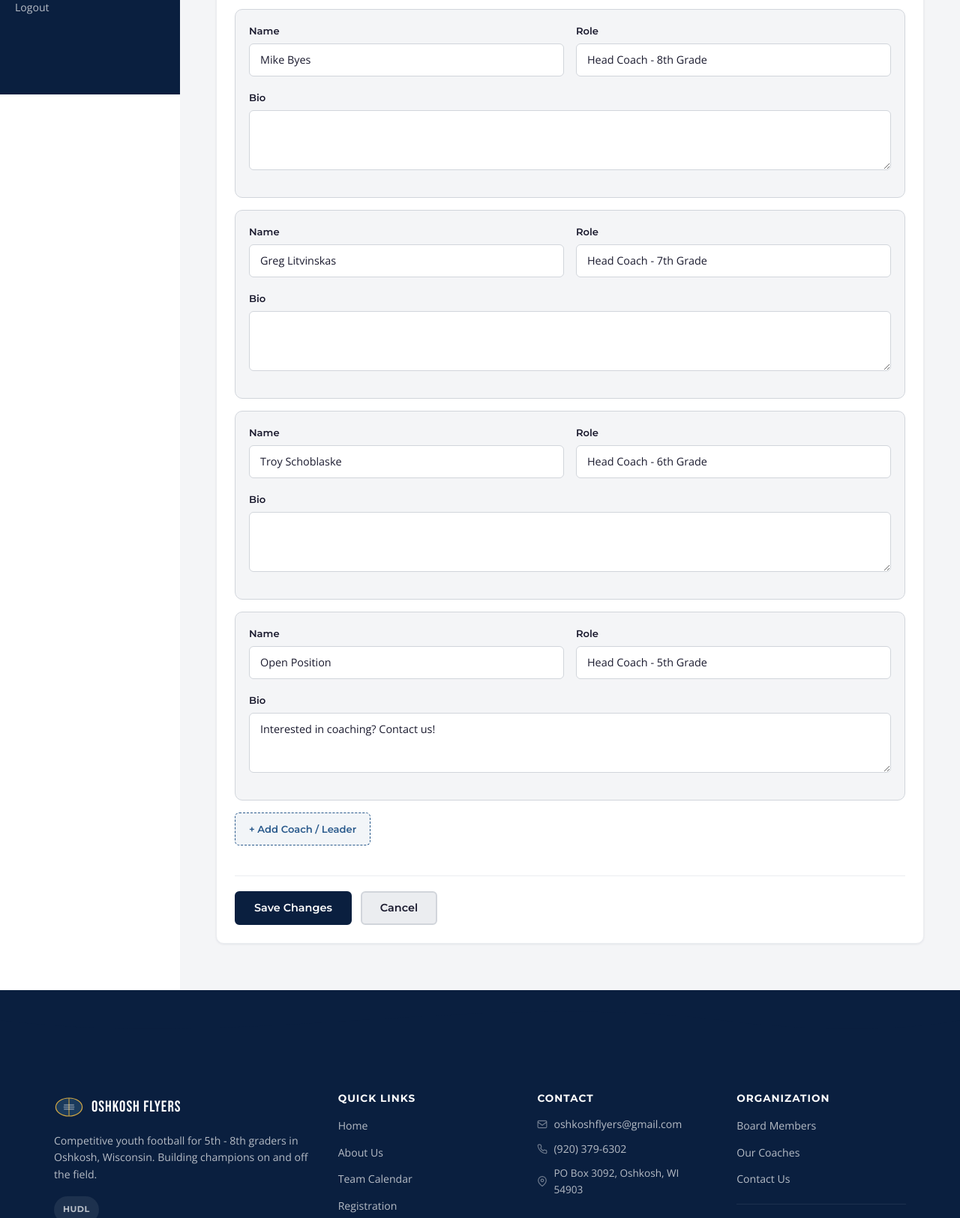
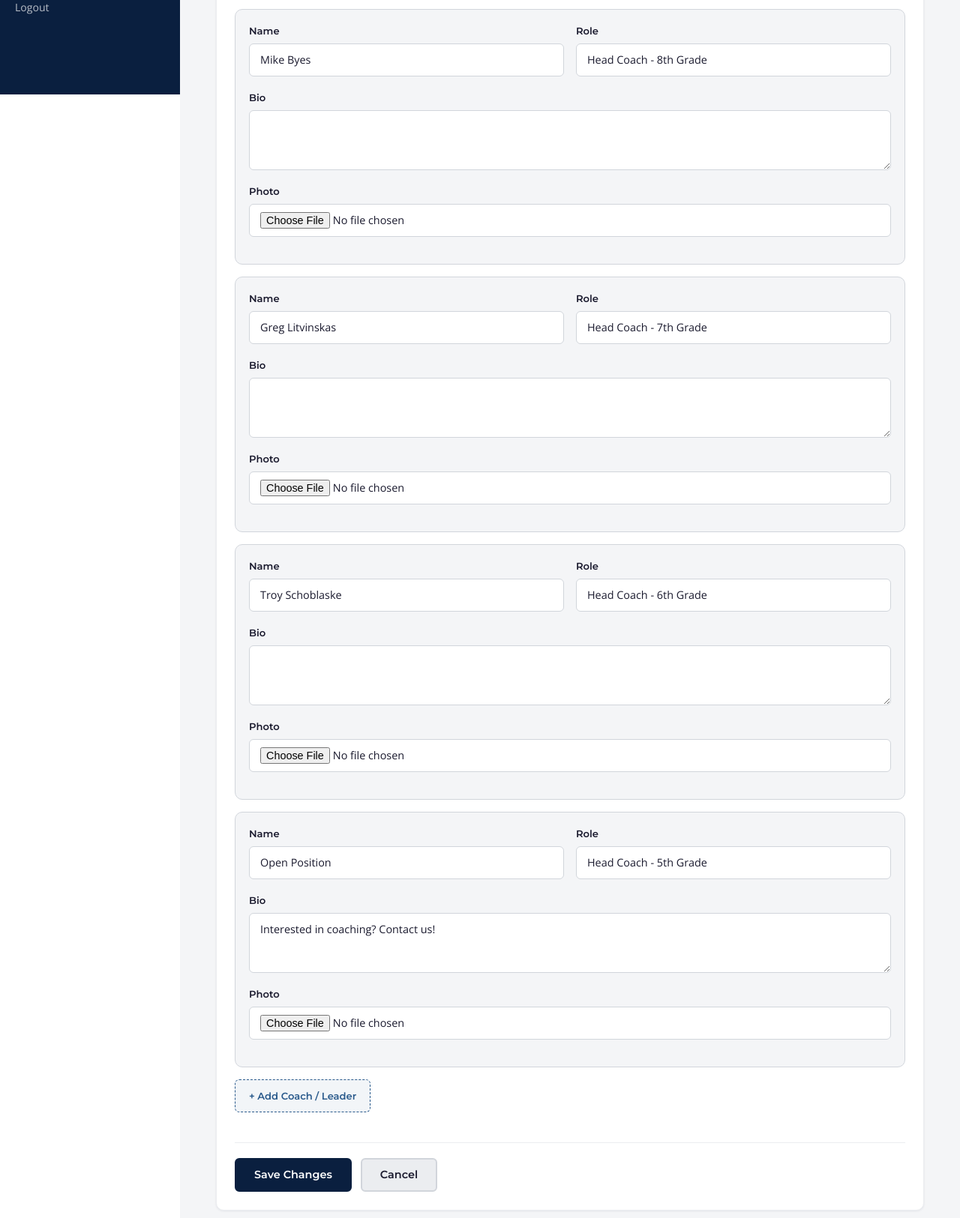
Before and after one commit to justins921/Oshkosh-Flyers, a Node server app: page /admin/about in a window 1280 px wide. Shown: the part 712-2337 px from the top of the page at 75% size. Run offline with Node 20, Linux system fonts and the light colour scheme; the visitor is signed in with stand-in values (Sample User, id 1).

Commit message:
Add coach/leadership photo uploads on about page
- Admin edit-about form now supports file uploads per coach (multipart/form-data)
- Server POST /admin/about uses upload.any() to handle dynamic coachPhoto_N fields
- Existing photos preserved via hidden coachExistingPhoto fields
- Public about page conditionally shows uploaded photo or falls back to initial avatar
- Added .coach-photo CSS class matching coach-avatar dimensions (64x64, rounded)

Co-Authored-By: Claude Opus 4.6 <noreply@anthropic.com>
Claude-Session: https://claude.ai/code/session_01V41nvmKXWSkmNCeHZkguH9

```diff
--- a/public/css/style.css
+++ b/public/css/style.css
@@ -1347,6 +1347,14 @@ svg {
   margin-bottom: 16px;
   border: 3px solid var(--gold);
 }
+.coach-photo {
+  width: 64px;
+  height: 64px;
+  border-radius: 50%;
+  object-fit: cover;
+  margin-bottom: 16px;
+  border: 3px solid var(--gold);
+}
 
 .coach-card h3 {
   font-size: 1.1rem;
--- a/server.js
+++ b/server.js
@@ -380,7 +380,7 @@ app.get('/admin/about', requireAdmin, async (req, res) => {
   res.render('admin/edit-about', { site, about });
 });
 
-app.post('/admin/about', requireAdmin, async (req, res) => {
+app.post('/admin/about', requireAdmin, upload.any(), async (req, res) => {
   try {
     const about = await readData('about.json');
     about.history = req.body.history || about.history;
@@ -391,12 +391,21 @@ app.post('/admin/about', requireAdmin, async (req, res) => {
       const names = Array.isArray(req.body.coachName) ? req.body.coachName : [req.body.coachName];
       const roles = Array.isArray(req.body.coachRole) ? req.body.coachRole : [req.body.coachRole];
       const bios = Array.isArray(req.body.coachBio) ? req.body.coachBio : [req.body.coachBio];
+      const existingPhotos = req.body.coachExistingPhoto
+        ? (Array.isArray(req.body.coachExistingPhoto) ? req.body.coachExistingPhoto : [req.body.coachExistingPhoto])
+        : [];
       for (let i = 0; i < names.length; i++) {
         if (names[i] && names[i].trim()) {
+          let photo = (existingPhotos[i] || '').trim();
+          const file = req.files && req.files.find(f => f.fieldname === 'coachPhoto_' + i);
+          if (file) {
+            photo = await uploadImage(file);
+          }
           about.coaches.push({
             name: names[i].trim(),
             role: (roles[i] || '').trim(),
-            bio: (bios[i] || '').trim()
+            bio: (bios[i] || '').trim(),
+            photo: photo
           });
         }
       }
--- a/views/about.ejs
+++ b/views/about.ejs
@@ -104,7 +104,11 @@
     <div class="coaches-grid">
       <% about.coaches.forEach(function(coach, i) { %>
         <div class="coach-card reveal" style="transition-delay: <%= i * 0.1 %>s">
-          <div class="coach-avatar"><%= coach.name.charAt(0) %></div>
+          <% if (coach.photo) { %>
+            <img src="<%= coach.photo %>" alt="<%= coach.name %>" class="coach-photo">
+          <% } else { %>
+            <div class="coach-avatar"><%= coach.name.charAt(0) %></div>
+          <% } %>
           <h3><%= coach.name %></h3>
           <% if (coach.role) { %><p class="coach-role"><%= coach.role %></p><% } %>
           <% if (coach.bio) { %><p class="coach-bio"><%= coach.bio %></p><% } %>
--- a/views/admin/edit-about.ejs
+++ b/views/admin/edit-about.ejs
@@ -9,7 +9,7 @@
     </div>
 
     <div class="admin-card">
-      <form method="POST" action="/admin/about">
+      <form method="POST" action="/admin/about" enctype="multipart/form-data">
         <div class="form-group">
           <label for="history">Organization History</label>
           <textarea id="history" name="history" rows="5"><%= about.history %></textarea>
@@ -42,6 +42,17 @@
                   <label>Bio</label>
                   <textarea name="coachBio" rows="2"><%= coach.bio %></textarea>
                 </div>
+                <div class="form-group">
+                  <label>Photo</label>
+                  <% if (coach.photo) { %>
+                    <div style="margin-bottom: 8px;">
+                      <img src="<%= coach.photo %>" alt="<%= coach.name %>" style="width: 64px; height: 64px; border-radius: 50%; object-fit: cover; border: 2px solid var(--gray-200);">
+                      <span style="margin-left: 8px; font-size: 0.85rem; color: var(--text-light);">Current photo</span>
+                    </div>
+                  <% } %>
+                  <input type="hidden" name="coachExistingPhoto" value="<%= coach.photo || '' %>">
+                  <input type="file" name="coachPhoto_<%= i %>" accept="image/jpeg,image/png,image/gif,image/webp">
+                </div>
               </div>
             <% }); %>
           <% } %>
@@ -58,27 +69,33 @@
 </div>
 
 <script>
+var coachIndex = <%= (about.coaches && about.coaches.length) || 0 %>;
 function addCoach() {
-  const list = document.getElementById('coaches-list');
-  const block = document.createElement('div');
+  var list = document.getElementById('coaches-list');
+  var block = document.createElement('div');
   block.className = 'repeater-block';
-  block.innerHTML = `
-    <div class="form-row">
-      <div class="form-group">
-        <label>Name</label>
-        <input type="text" name="coachName" value="">
-      </div>
-      <div class="form-group">
-        <label>Role</label>
-        <input type="text" name="coachRole" value="">
-      </div>
-    </div>
-    <div class="form-group">
-      <label>Bio</label>
-      <textarea name="coachBio" rows="2"></textarea>
-    </div>
-  `;
+  block.innerHTML =
+    '<div class="form-row">' +
+      '<div class="form-group">' +
+        '<label>Name</label>' +
+        '<input type="text" name="coachName" value="">' +
+      '</div>' +
+      '<div class="form-group">' +
+        '<label>Role</label>' +
+        '<input type="text" name="coachRole" value="">' +
+      '</div>' +
+    '</div>' +
+    '<div class="form-group">' +
+      '<label>Bio</label>' +
+      '<textarea name="coachBio" rows="2"></textarea>' +
+    '</div>' +
+    '<div class="form-group">' +
+      '<label>Photo</label>' +
+      '<input type="hidden" name="coachExistingPhoto" value="">' +
+      '<input type="file" name="coachPhoto_' + coachIndex + '" accept="image/jpeg,image/png,image/gif,image/webp">' +
+    '</div>';
   list.appendChild(block);
+  coachIndex++;
 }
 </script>
 
```
